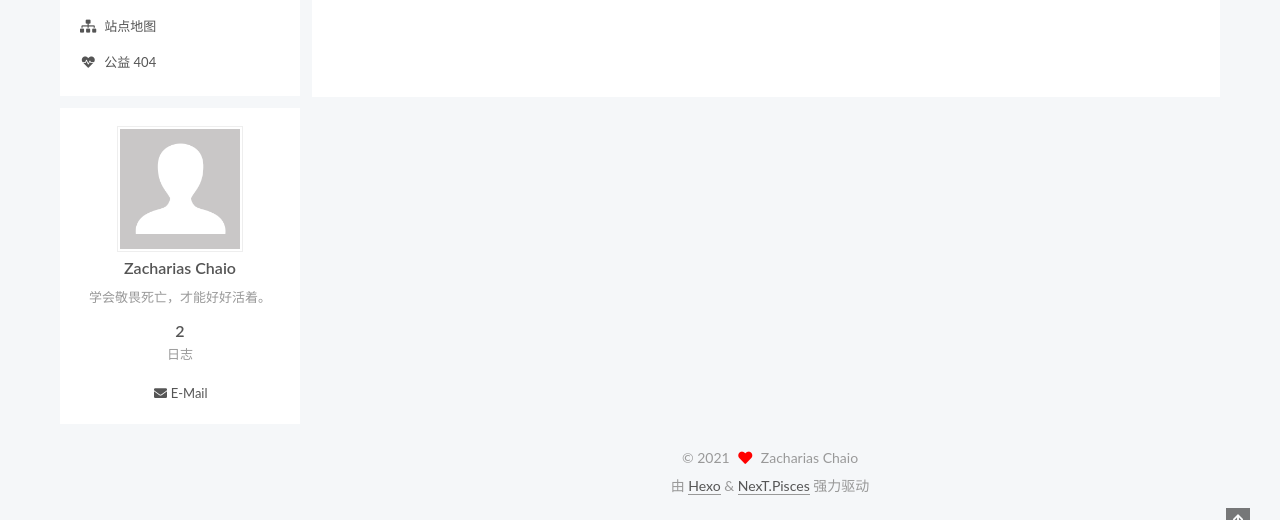
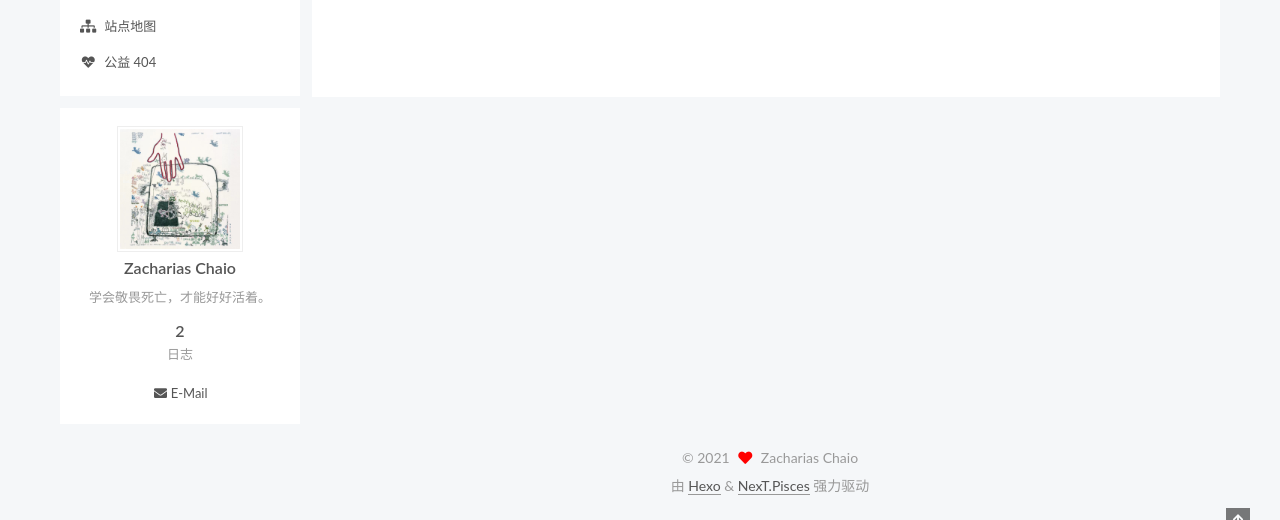
Before and after one commit to Zacharias-Chaio/Zacharias-Chaio.github.io, a plain HTML site: page index.html in a window 1280 px wide. Shown: the part 368-888 px from the top of the page. Drawn offline with Linux system fonts and the light colour scheme; a script that the page names is missing.

Commit message:
Site updated: 2021-11-19 14:31:10

```diff
--- a/css/main.css
+++ b/css/main.css
@@ -1168,7 +1168,7 @@ pre .javascript .function {
 }
 .links-of-author a::before,
 .links-of-author span.exturl::before {
-  background: #78032d;
+  background: #7fffff;
   border-radius: 50%;
   content: ' ';
   display: inline-block;
--- a/index.html
+++ b/index.html
@@ -190,7 +190,7 @@
     <link itemprop="mainEntityOfPage" href="https://zacharias-chaio.github.io/2021/11/16/For-new-life/">
 
     <span hidden itemprop="author" itemscope itemtype="http://schema.org/Person">
-      <meta itemprop="image" content="/images/avatar.gif">
+      <meta itemprop="image" content="/images/avatar.jpg">
       <meta itemprop="name" content="Zacharias Chaio">
       <meta itemprop="description" content="学会敬畏死亡，才能好好活着。">
     </span>
@@ -247,7 +247,7 @@
     <link itemprop="mainEntityOfPage" href="https://zacharias-chaio.github.io/2021/11/15/hello-world/">
 
     <span hidden itemprop="author" itemscope itemtype="http://schema.org/Person">
-      <meta itemprop="image" content="/images/avatar.gif">
+      <meta itemprop="image" content="/images/avatar.jpg">
       <meta itemprop="name" content="Zacharias Chaio">
       <meta itemprop="description" content="学会敬畏死亡，才能好好活着。">
     </span>
@@ -363,7 +363,7 @@
       <div class="site-overview-wrap sidebar-panel">
         <div class="site-author motion-element" itemprop="author" itemscope itemtype="http://schema.org/Person">
     <img class="site-author-image" itemprop="image" alt="Zacharias Chaio"
-      src="/images/avatar.gif">
+      src="/images/avatar.jpg">
   <p class="site-author-name" itemprop="name">Zacharias Chaio</p>
   <div class="site-description" itemprop="description">学会敬畏死亡，才能好好活着。</div>
 </div>
```
Also changed, not shown: 2021/11/15/hello-world/index.html (+2 -2 lines), 2021/11/16/For-new-life/index.html (+2 -2 lines), archives/2021/11/index.html (+1 -1 lines), archives/2021/index.html (+1 -1 lines), archives/index.html (+1 -1 lines), images/avatar.jpg (added).
